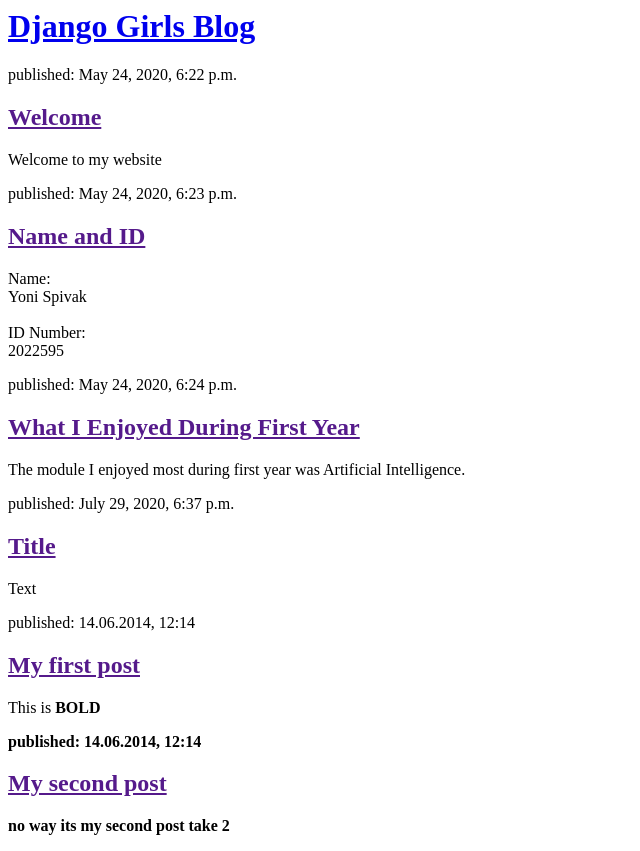
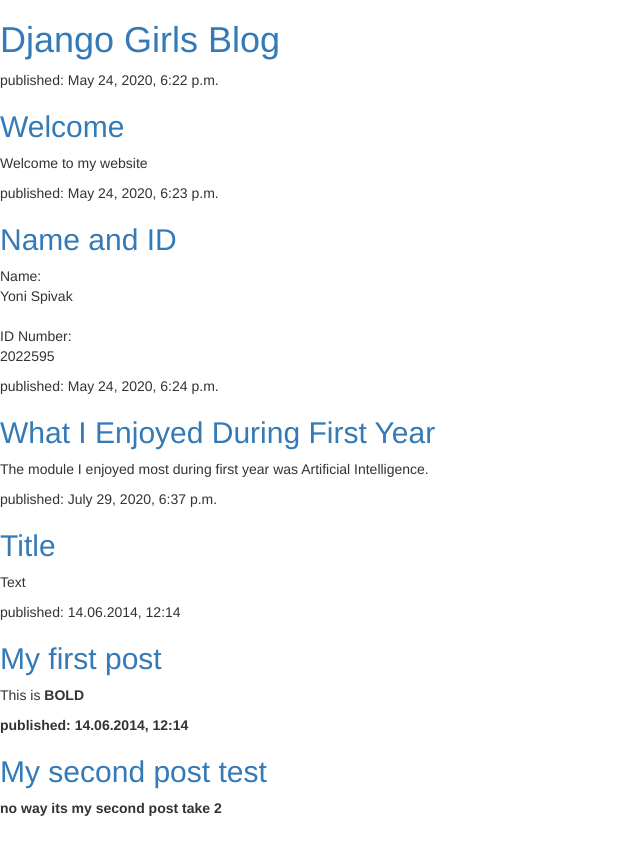
Before and after one commit to yonispivak/my-first-blog, a Django app: page / in a window 1280 px wide. Shown: the whole page, without its empty margins (0-640 px from the left). After the commit the page ends 816 px from the top, so only its background shows below. Run offline with Django 3.2, Linux system fonts and the light colour scheme; data comes from the database, SQL or seed files in the repository; some libraries are stand-ins or nearby versions.

Commit message:
Tringigng

```diff
--- a/blog/templates/blog/post_list.html
+++ b/blog/templates/blog/post_list.html
@@ -1,5 +1,7 @@
 <html>
     <head>
+			<link rel="stylesheet" href="//maxcdn.bootstrapcdn.com/bootstrap/3.2.0/css/bootstrap.min.css">
+			<link rel="stylesheet" href="//maxcdn.bootstrapcdn.com/bootstrap/3.2.0/css/bootstrap-theme.min.css">
         <title>Django Girls blog</title>
     </head>
     <body>
@@ -23,7 +25,7 @@
 
         <div>
             <p>published: 14.06.2014, 12:14</p>
-            <h2><a href="">My second post</a></h2>
+            <h2><a href="">My second post test</a></h2>
             <p>no way its my second post take 2</p>
         </div>
     </body>
```
